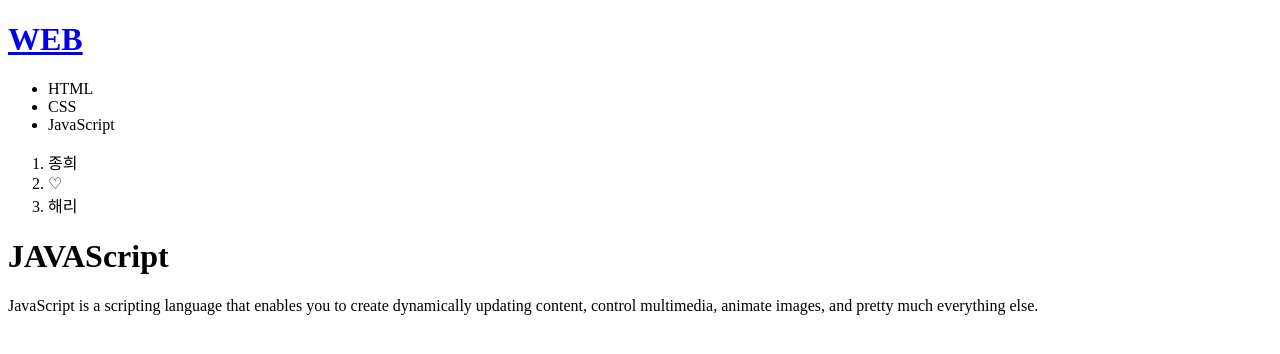
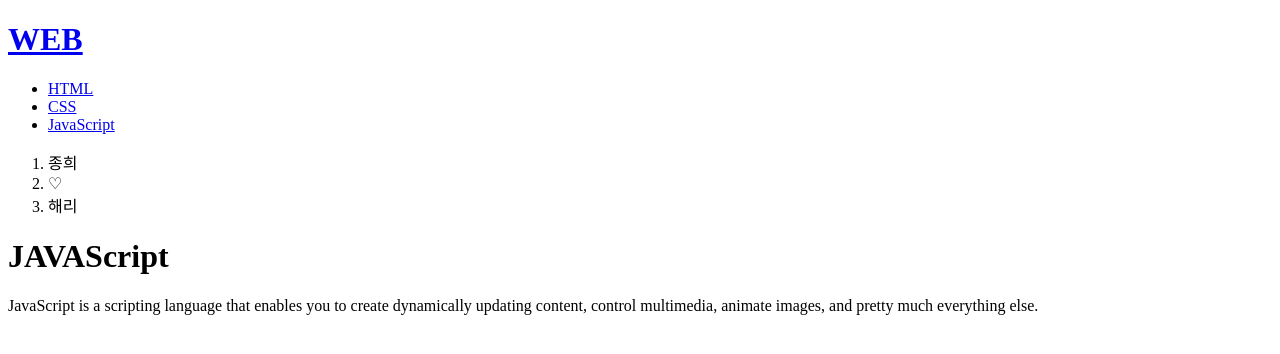
Before and after one commit to hel2b/my-first-website, a plain HTML site: page 3.html in a window 1280 px wide. Drawn offline with Linux system fonts and the light colour scheme.

Commit message:
Update 3.html

```diff
--- a/3.html
+++ b/3.html
@@ -7,9 +7,9 @@
 <body>
     <h1><a href="index.html">WEB</a></h1>
     <ul>
-        <li><a herf="1.html">HTML</a></li>
-        <li><a herf="2.html">CSS</a></li>
-        <li><a herf="3.html">JavaScript</a></li>
+        <li><a href="1.html">HTML</a></li>
+        <li><a href="2.html">CSS</a></li>
+        <li><a href="3.html">JavaScript</a></li>
     </ul>
     <ol>
     <li>종희</li>
```
